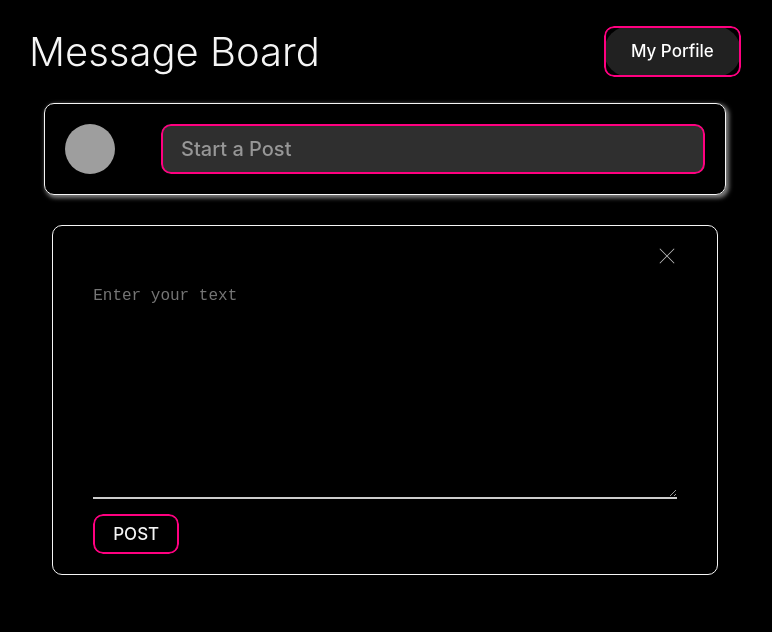
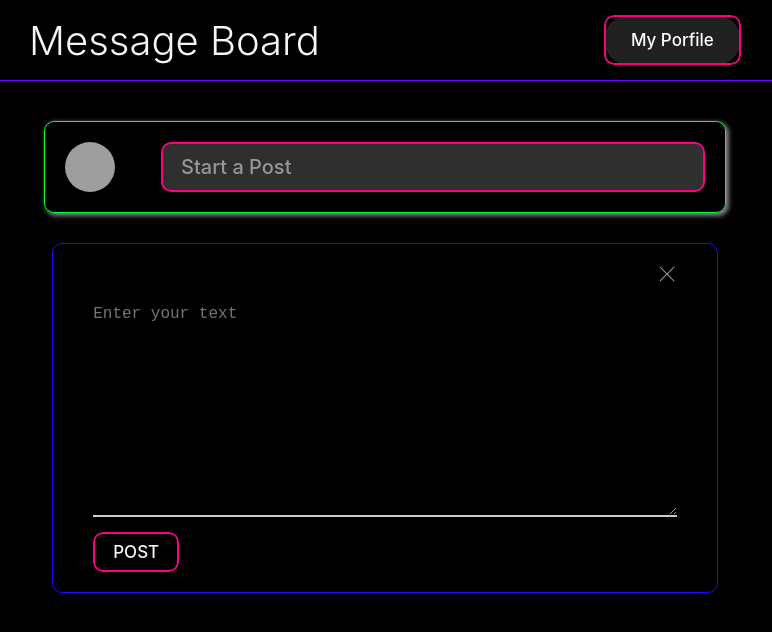
Before and after one commit to SalamanderCtesiphon/message-board, a React (Create React App) app: page / in a window 1280 px wide. Both pictures are taken after a click on the button "Start a Post". Shown: the top 632 px of the page, without its empty margins (255-1027 px from the left). Built offline with nearby package versions, Linux system fonts and the light colour scheme; grey boxes are pictures that could not be loaded.

Commit message:
small styling changes

```diff
--- a/src/App.css
+++ b/src/App.css
@@ -23,6 +23,11 @@ header {
   justify-content: space-evenly;
   width: 100%;
   height: auto;
+  border-bottom: 1px solid #7b00ff;
+  padding: 0;
+  margin: 0;
+  height: 80px;
+  margin-bottom: 40px
 }
 
 button {
@@ -175,7 +180,7 @@ header > h1 {
 }
 
 .post-card {
-  border: 1px solid whitesmoke;
+  border: 1px solid #00ff37;
   box-shadow: 2px 2px 4px 1px gray;
   width: 50%;
   height: 50px;
@@ -235,7 +240,7 @@ textarea {
 }
 
 .modal {
-  border: 1px solid whitesmoke;
+  border: 1px solid #2f00ff;
   padding: 20px 40px;
   width: 100%;
   height: auto;
@@ -307,9 +312,9 @@ textarea {
 }
 
 .post {
-  border: 1px solid gray;
+  border: 1px solid #7354ffb7;
   background-color: rgb(35, 35, 35);
-  box-shadow: 2px 2px 4px 1px gray;
+  box-shadow: 2px 2px 10px 1px #2f00ff;
   padding: 0 20px;
   width: 100%;
   margin: 30px 0;
```
